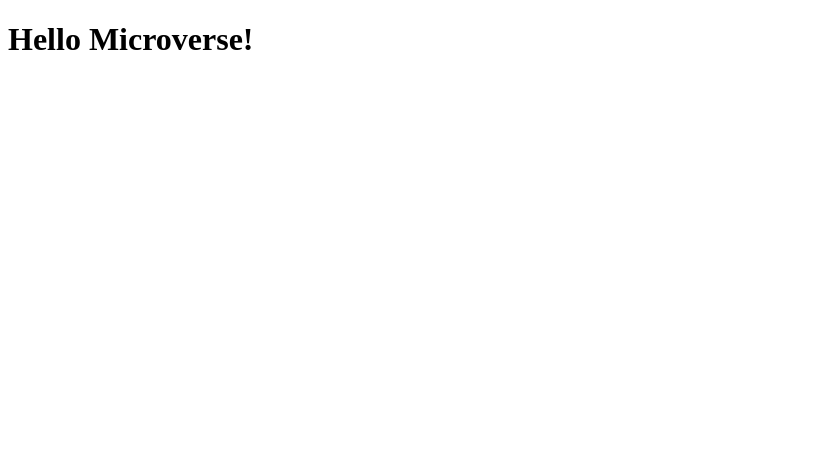
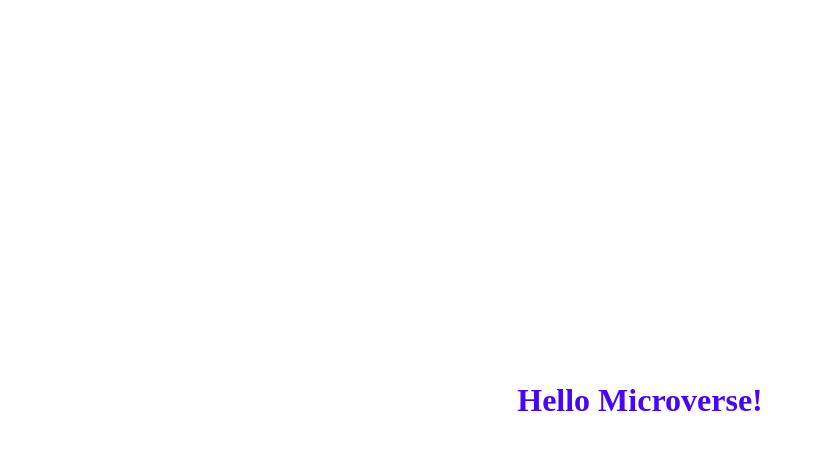
Before and after one commit to bizip/hello-world, a website: page index.html in a window 1280 px wide. Shown: the whole page, without its empty margins (0-815 px from the left). Drawn offline with Linux system fonts and the light colour scheme.

Commit message:
Add CSS file:
-Add a css file
-center a h1 tag

[Done]

```diff
--- a/index.html
+++ b/index.html
@@ -4,11 +4,14 @@
     <meta charset="UTF-8">
     <meta http-equiv="X-UA-Compatible" content="IE=edge">
     <meta name="viewport" content="width=device-width, initial-scale=1.0">
+    <link rel="stylesheet" href="./main.css">
     <title>Hello Microverse!</title>
 </head>
 <body>
     <header>
-        <h1>Hello Microverse!</h1>
+        <div>
+            <h1>Hello Microverse!</h1>
+        </div>
     </header>
 </body>
 </html>
--- /dev/null
+++ b/main.css
@@ -0,0 +1,15 @@
+* {
+  margin: 0;
+  padding: 0;
+  box-sizing: border-box;
+}
+header {
+  height: 100vh;
+}
+header div h1 {
+  position: absolute;
+  color: rgb(71, 7, 247);
+  top: 50%;
+  left: 50%;
+  transform: translate(-50%, -50%);
+}
```
